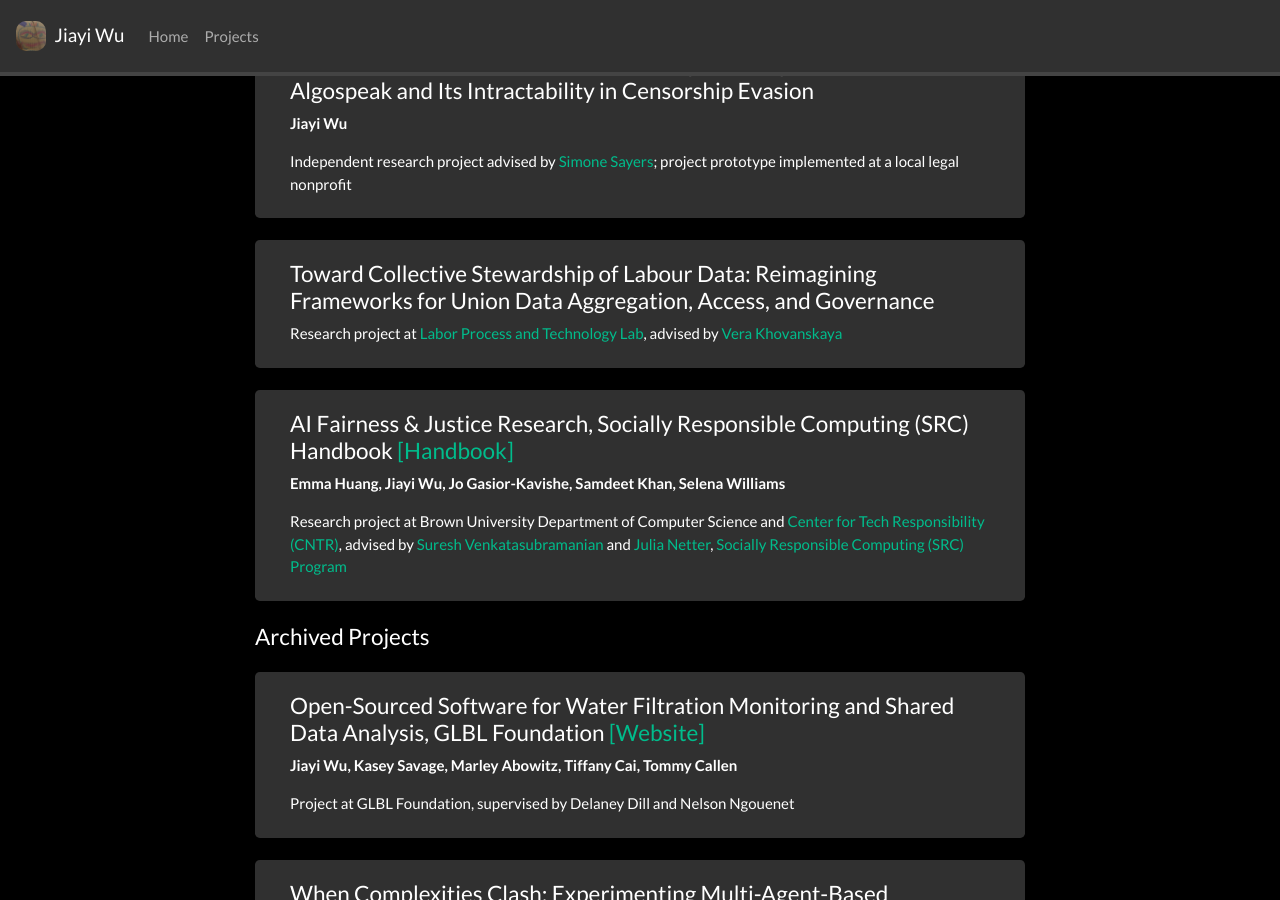
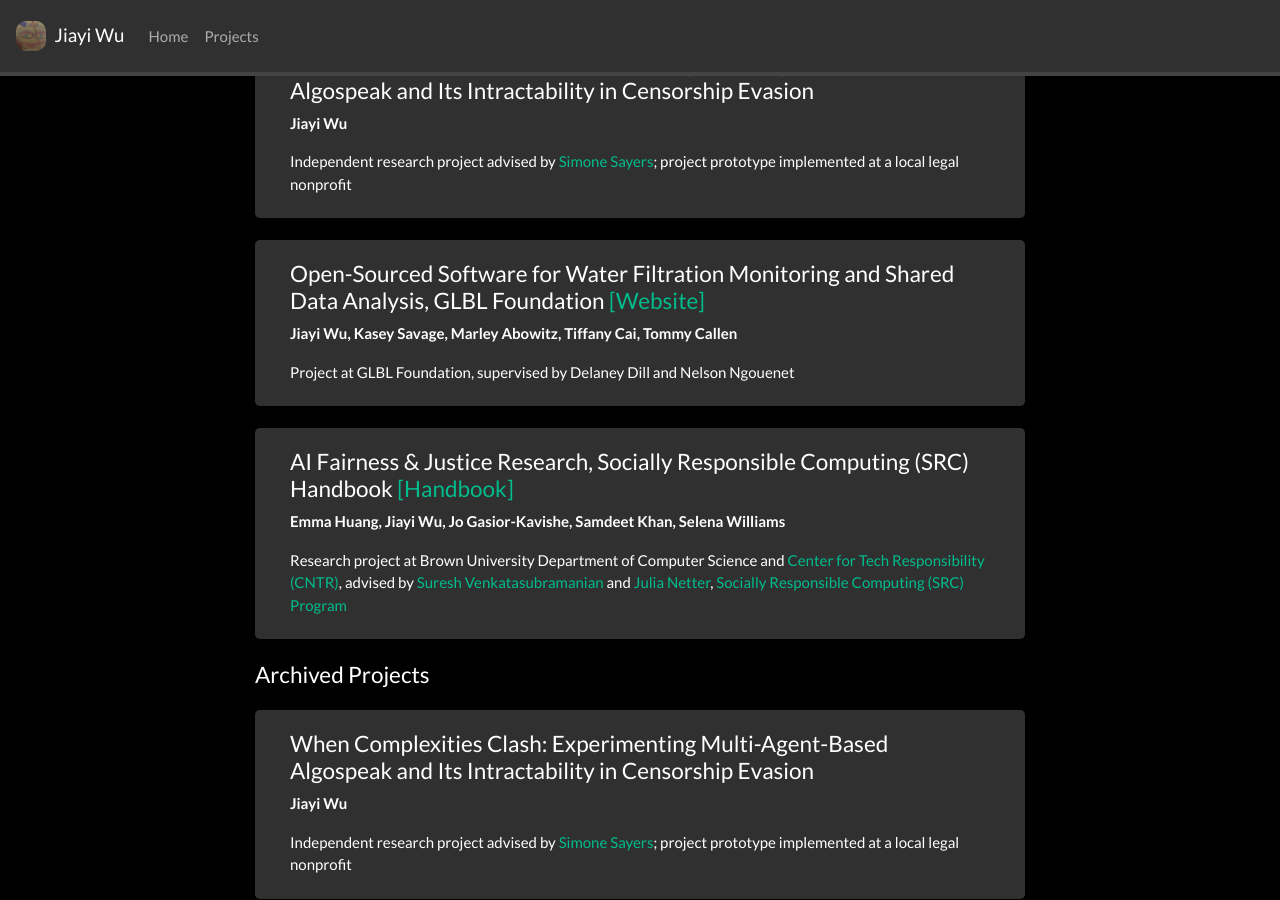
Before and after one commit to jiayiw005/jiayiw005.github.io, a Jekyll site: the page built from _pages/projects.md, in a window 1280 px wide and 900 px high, scrolled down 353 px. Built offline with Jekyll 4.4.1, drawn with Linux system fonts in a browser that asks for light colours; nearby versions of some CDN libraries; a style sheet for code colours, icons or effects is not loaded; some of the changed text lies outside the part shown.

Commit message:
finalzie projects

```diff
--- a/_pages/projects.md
+++ b/_pages/projects.md
@@ -52,9 +52,10 @@ Independent research project advised by [Simone Sayers](https://simsayer.com/);
 
 <div class="jumbotron">
 <div class="col-md-12 col-sm-12">
-<h4>Toward Collective Stewardship of Labour Data: Reimagining Frameworks for Union Data Aggregation, Access, and Governance</h4>
+<h4>Open-Sourced Software for Water Filtration Monitoring and Shared Data Analysis, GLBL Foundation [[Website]](https://glblfoundation.notion.site/The-Water-Purifier-833c5e2cc24046b38169697cf1a49d90)</h4>
+**Jiayi Wu, Kasey Savage, Marley Abowitz, Tiffany Cai, Tommy Callen**
 
-Research project at [Labor Process and Technology Lab](), advised by [Vera Khovanskaya](https://verakhovanskaya.github.io/)
+Project at GLBL Foundation, supervised by Delaney Dill and Nelson Ngouenet
 </div>
 </div>
 
@@ -69,15 +70,6 @@ Research project at Brown University Department of Computer Science and [Center
 
 
 #### Archived Projects
-
-<div class="jumbotron">
-<div class="col-md-12 col-sm-12">
-<h4>Open-Sourced Software for Water Filtration Monitoring and Shared Data Analysis, GLBL Foundation [[Website]](https://glblfoundation.notion.site/The-Water-Purifier-833c5e2cc24046b38169697cf1a49d90)</h4>
-**Jiayi Wu, Kasey Savage, Marley Abowitz, Tiffany Cai, Tommy Callen**
-
-Project at GLBL Foundation, supervised by Delaney Dill and Nelson Ngouenet
-</div>
-</div>
 
 <div class="jumbotron">
 <div class="col-md-12 col-sm-12">
@@ -122,13 +114,6 @@ IB Mathematics Analysis & Approches Internal Assessment
 
 <div class="jumbotron">
 <div class="col-md-12 col-sm-12">
-<h4>A Confluence of Fragmented Marginality: Young Labor Narratives from Southern China [[Digital Map]](https://uploads.knightlab.com/storymapjs/e183b6654e83bad94fe4641c8706e3e0/sui-pian-2/index.html)</h4>
-**Jiayi Wu, HOPE Academy**
-</div>
-</div>
-
-<div class="jumbotron">
-<div class="col-md-12 col-sm-12">
 <h4>Shout Through the Air: A Digital Ethnography on the Rhetoric of China’s Lower-Class "Toilet Girl" as Empowerment and Subversion [[Research Paper]](https://pioneeracademics.com/journal/journal-2023/)</h4>
 **Jiayi Wu**
 
```
